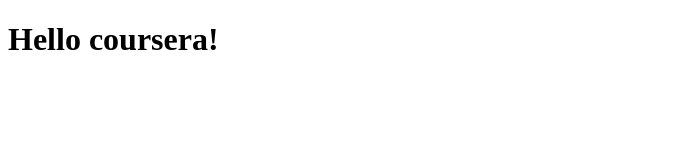
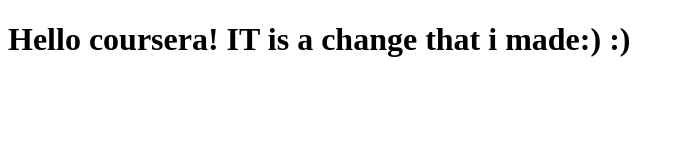
Before and after one commit to bushraNawar/coursera-test, a plain HTML site: page site/index.html in a window 1280 px wide. Shown: the whole page, without its empty margins (0-684 px from the left). Drawn offline with Linux system fonts and the light colour scheme.

Commit message:
Small addition to our page content.

```diff
--- a/site/index.html
+++ b/site/index.html
@@ -4,6 +4,6 @@
 	<title>Hello Coursera!</title>
 </head>
 <body>
-<h1>Hello coursera!</h1>
+<h1>Hello coursera! IT is a change that i made:) :)</h1>
 </body>
 </html>
```
